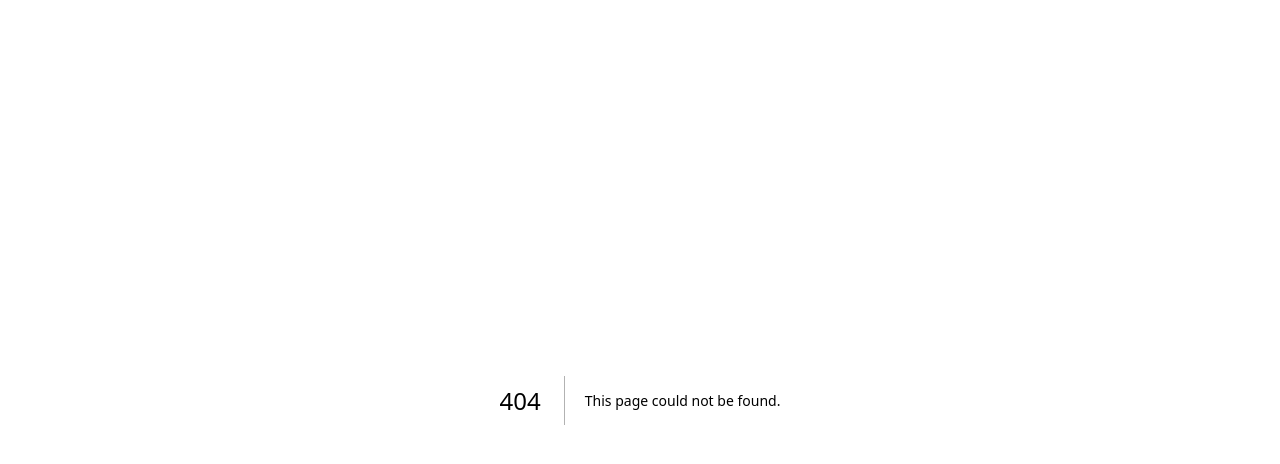
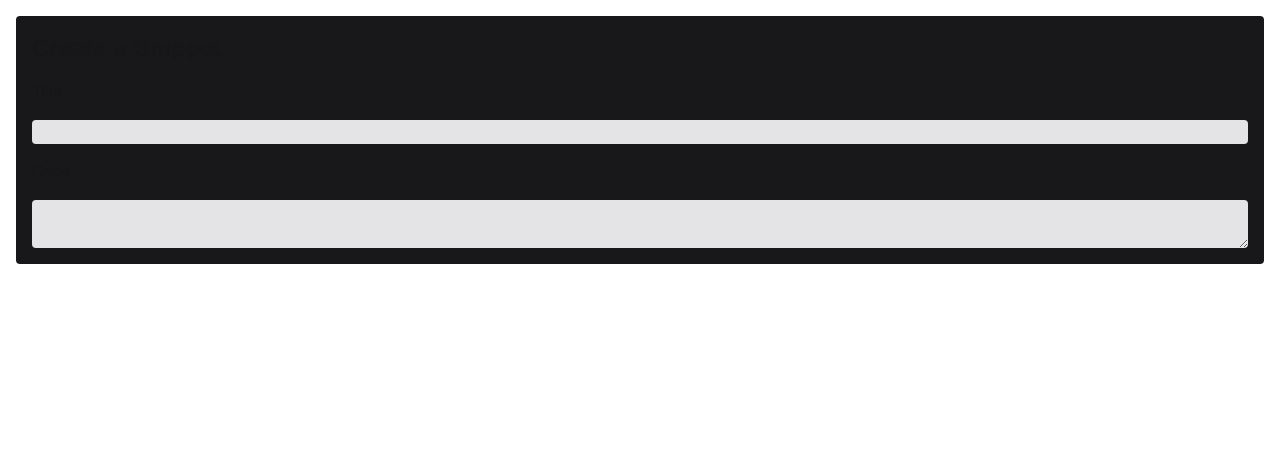
Before and after one commit to SmackSmash/next-snippets, a Next.js app: page /snippets/new in a window 1280 px wide. Before the commit this address had no page. Shown: the top 464 px of the page. Built offline with nearby package versions, Linux system fonts and the light colour scheme.

Commit message:
Added a form plus db client

```diff
--- /dev/null
+++ b/src/app/snippets/new/page.tsx
@@ -0,0 +1,11 @@
+export default function SnippetCreatePage() {
+  return (
+    <form action='' className='m-4 flex flex-col gap-4 rounded bg-zinc-900 p-4'>
+      <h3 className='text-2xl font-bold'>Create a Snippet</h3>
+      <label htmlFor='title'>Title</label>
+      <input type='text' name='title' id='title' className='rounded bg-zinc-200' />
+      <label htmlFor='code'>Code</label>
+      <textarea name='code' id='code' className='rounded bg-zinc-200'></textarea>
+    </form>
+  );
+}
--- /dev/null
+++ b/src/db/index.ts
@@ -0,0 +1,17 @@
+import { PrismaClient } from '@prisma/client/extension';
+
+export const prisma = new PrismaClient();
+
+async function main() {
+  // ... you will write your Prisma Client queries here
+}
+
+main()
+  .then(async () => {
+    await prisma.$disconnect();
+  })
+  .catch(async e => {
+    console.error(e);
+    await prisma.$disconnect();
+    process.exit(1);
+  });
```
